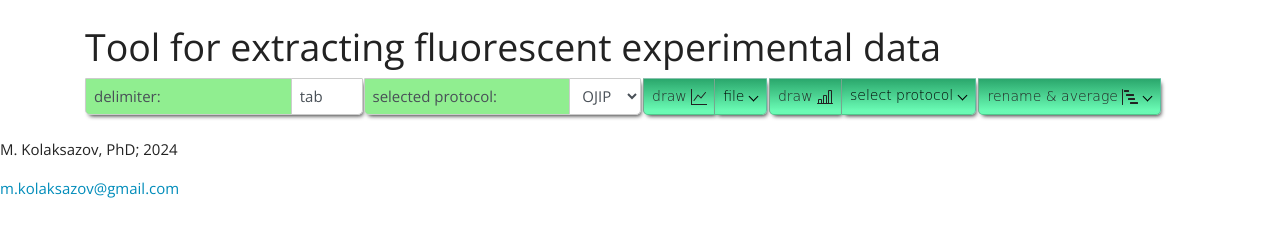
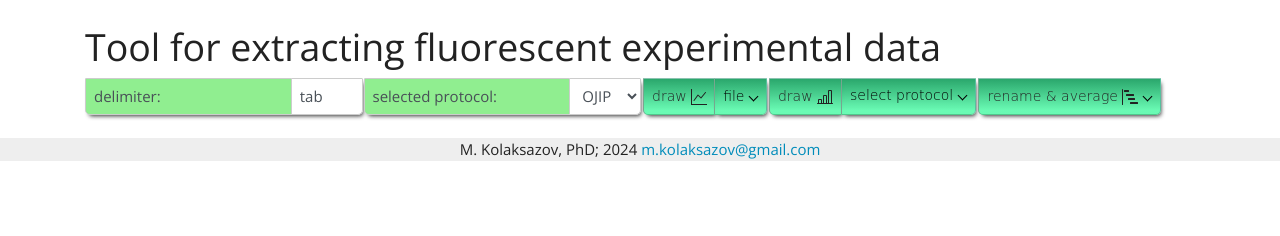
Before and after one commit to MKolaksazov/Telerik-Academy, a plain HTML site: page JavaScript/csv_tool/index.html in a window 1280 px wide. Drawn offline with nearby package versions, Linux system fonts and the light colour scheme.

Commit message:
Update index.html

```diff
--- a/JavaScript/csv_tool/index.html
+++ b/JavaScript/csv_tool/index.html
@@ -130,8 +130,7 @@
                 <script src="graph.js"></script>
                 <script src="graph_params.js"></script>
               </body>
-              <footer>
-                <p>M. Kolaksazov, PhD; 2024</p>
-                <p><a href="mailto:hege@example.com">m.kolaksazov@gmail.com</a></p>
+              <footer class="mt-auto" style="text-align: center; background: #eee;"></hr>
+                <p>M. Kolaksazov, PhD; 2024 <a href="mailto:hege@example.com">m.kolaksazov@gmail.com</a></p>
               </footer>
             </html>
```
